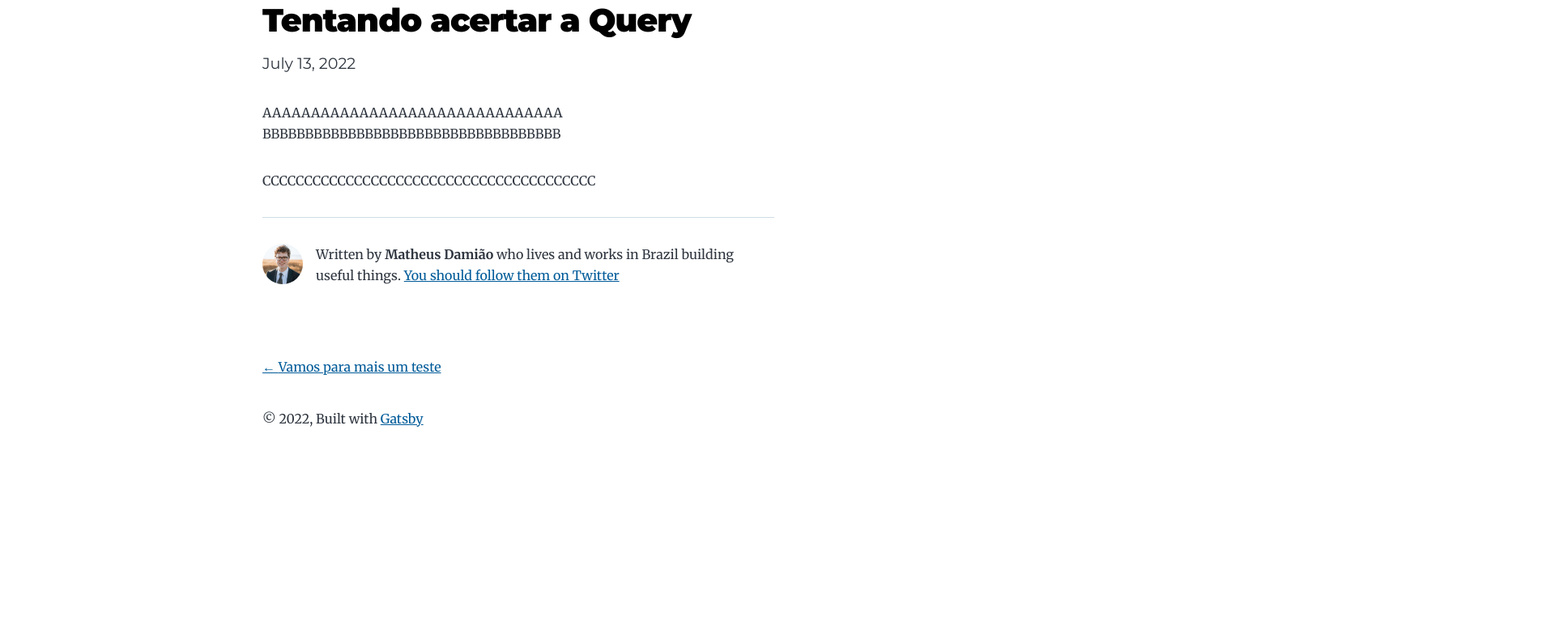
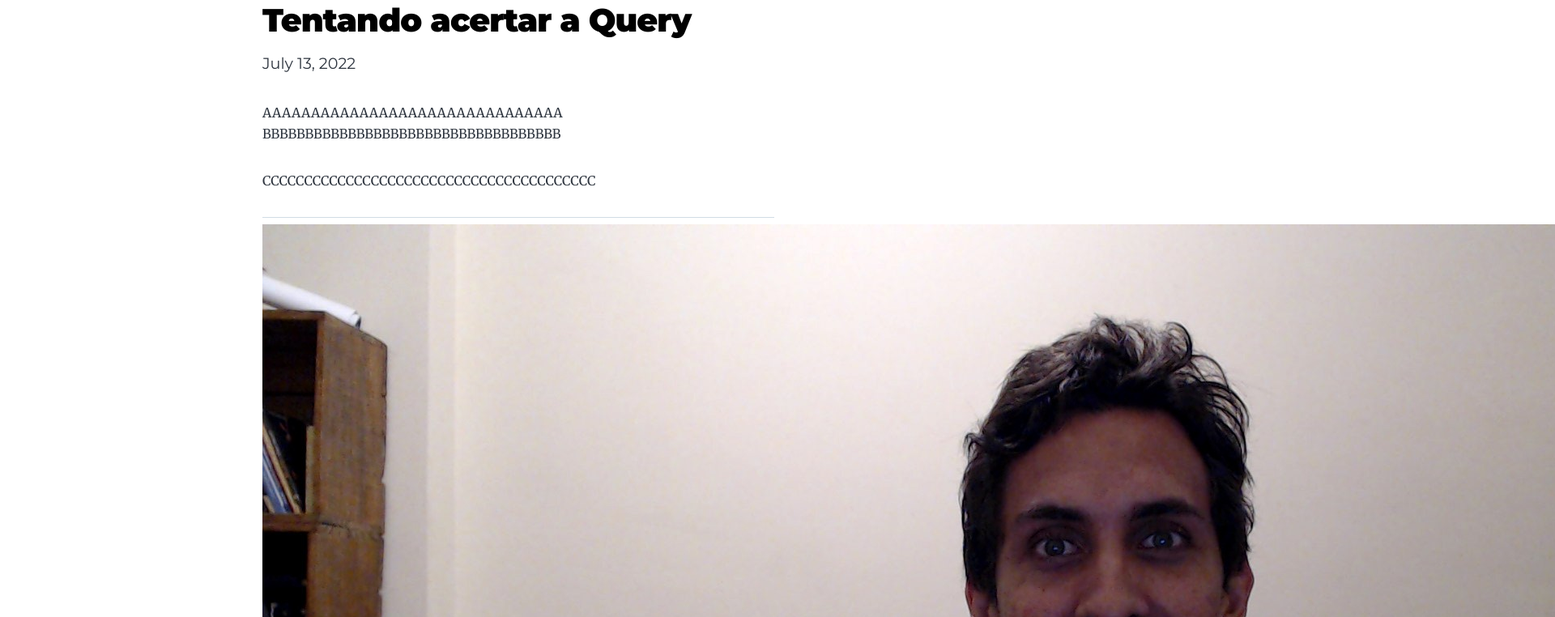
Before and after one commit to matheusdamiao/gatsby-blog, a Gatsby site: page /2022-07-13-tentando-acertar-a-query/ in a window 1280 px wide. Shown: the part 114-876 px from the top of the page at 81% size, 1920 px wide, since content can reach past the window. Before the commit the page ends 800 px from the top, so only its background shows below. Built offline with nearby package versions, Linux system fonts and the light colour scheme; Gatsby itself is replaced by a stand-in of ours.

Commit message:
fixing image error

```diff
--- a/content/blog/2022-07-13-tentando-acertar-a-query.md
+++ b/content/blog/2022-07-13-tentando-acertar-a-query.md
@@ -2,7 +2,7 @@
 title: Tentando acertar a Query
 date: 2022-07-13T00:07:08.908Z
 description: Random text down here
-imagem: assets/win_20220609_21_06_53_pro.jpg
+imagem: /assets/win_20220609_21_06_53_pro.jpg
 ---
 AAAAAAAAAAAAAAAAAAAAAAAAAAAAAAA\
 BBBBBBBBBBBBBBBBBBBBBBBBBBBBBBBBBBB
--- a/src/templates/blog-post.js
+++ b/src/templates/blog-post.js
@@ -4,7 +4,7 @@ import { Link, graphql } from "gatsby"
 import Bio from "../components/bio"
 import Layout from "../components/layout"
 import Seo from "../components/seo"
-import { GatsbyImage } from "gatsby-plugin-image"
+import { GatsbyImage, getImage, StaticImage } from "gatsby-plugin-image"
 
 
 
@@ -13,7 +13,8 @@ const BlogPostTemplate = ({ data, location }) => {
   const siteTitle = data.site.siteMetadata?.title || `Title`
   const { previous, next} = data
 
-  const imagem = post.frontmatter.imagem
+  const imagem = getImage(data.allImageSharp.nodes.gatsbyImageData)
+  // const imagem = post.frontmatter.imagem
 
   return (
     <Layout location={location} title={siteTitle}>
@@ -39,6 +40,10 @@ const BlogPostTemplate = ({ data, location }) => {
         image={imagem}
         alt='algo aqui'
         /> */}
+       <img
+       src={post.frontmatter.imagem}
+       alt="imagen"
+       />
         <footer>
           <Bio />
         </footer>
```
